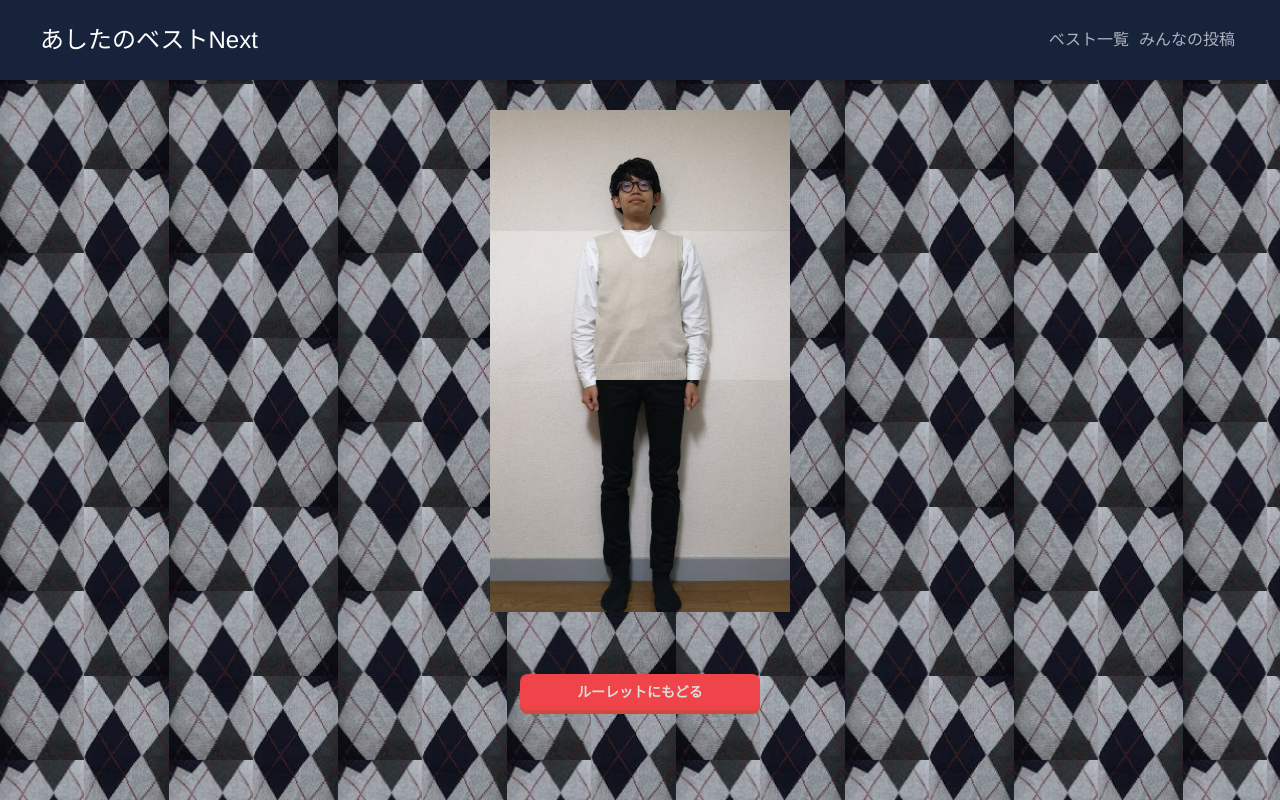
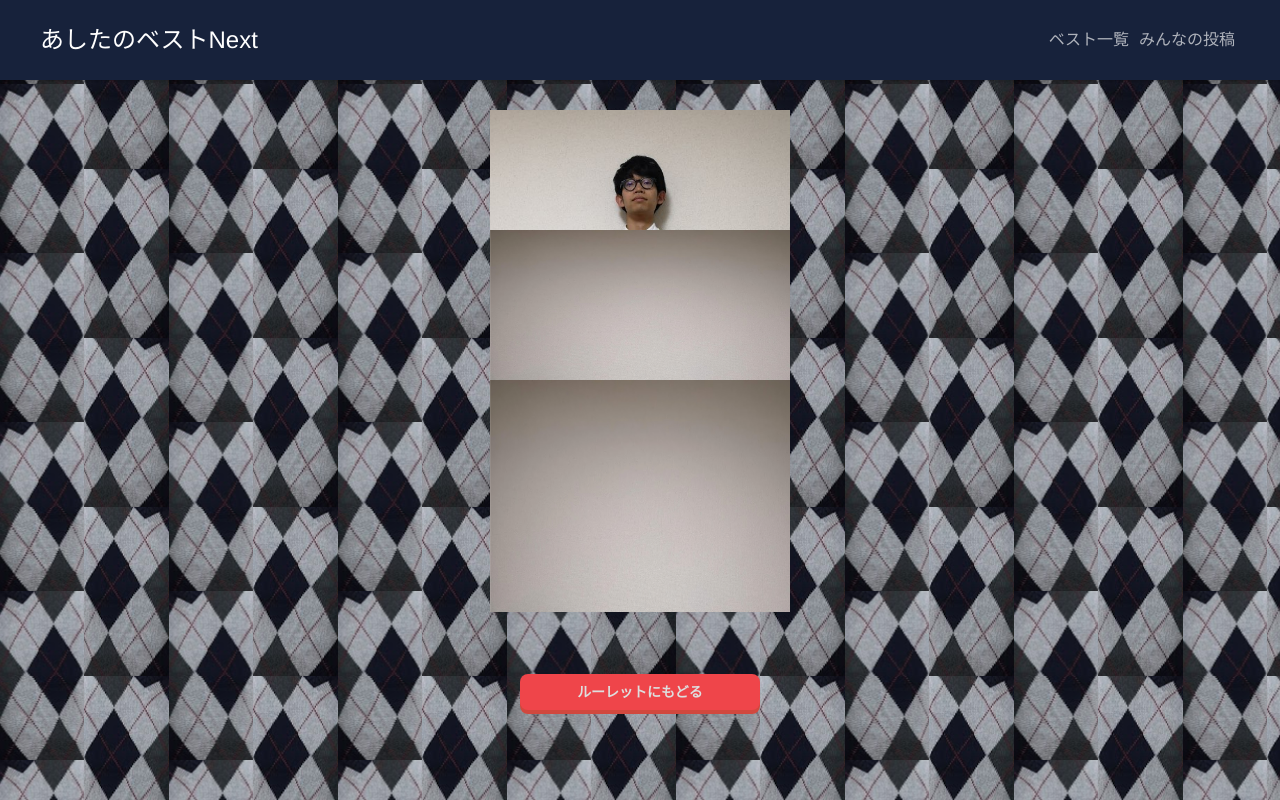
Before and after one commit to kazuhi-ra/next-vest, a Next.js app: page /vest/1 in a window 1280 px wide. Built offline with nearby package versions, Linux system fonts and the light colour scheme.

Commit message:
urlを元にベストを表示するように

```diff
--- a/pages/vest/[id].tsx
+++ b/pages/vest/[id].tsx
@@ -1,6 +1,7 @@
 import { FC } from 'react'
 import Head from 'next/head'
 import Link from 'next/link'
+import { useRouter } from 'next/router'
 import Layout from '../../components/Layout'
 import styled from '@emotion/styled'
 
@@ -24,7 +25,20 @@
   )
 }
 
-const IndexPage = () => (
+const IndexPage = () => {
+  const router = useRouter()
+  const id = router.query.id
+
+  const headId = id && Number(id[0])
+  const vestId = id && Number(id[1])
+  const footId = id && Number(id[2])
+
+  const headSrc = headId ? heads[headId] : 'blank_vest'
+  const vestSrc = vestId ? vests[vestId] : 'blank_vest'
+  const footSrc = footId ? foots[footId] : 'blank_vest'
+
+
+  return (
     <>
       <Head>
         <meta name='twitter:card' content='summary_large_image' />
@@ -43,9 +57,9 @@
       <Layout title='みんなの投稿 - あしたのベストNext'>
         <MainWrapper className='wrapper'>
           <ImageWrapper>
-          <Image src={heads[0]} imgHeight={120} />
-          <Image src={vests[0]} imgHeight={150} />
-          <Image src={foots[0]} imgHeight={232} />
+            <Image src={headSrc} imgHeight={120} />
+            <Image src={vestSrc} imgHeight={150} />
+            <Image src={footSrc} imgHeight={232} />
           </ImageWrapper>
         </MainWrapper>
         <ReturnButton>
@@ -56,6 +70,7 @@
       </Layout>
     </>
   )
+}
 
 const MainWrapper = styled('main')`
   width: 100%;
```
Also changed, not shown: public/images/blank_vest.jpg (added). Lines whose indentation alone changed are shown as unchanged.
